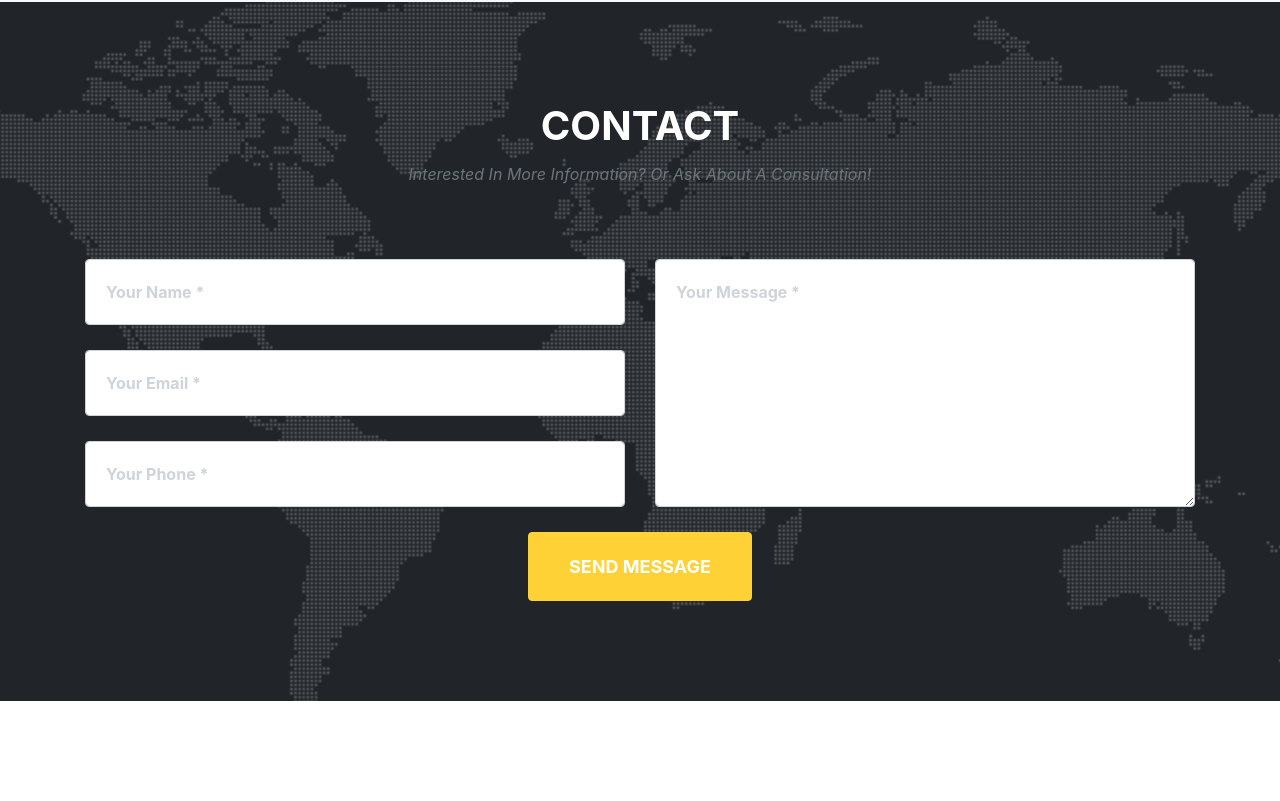
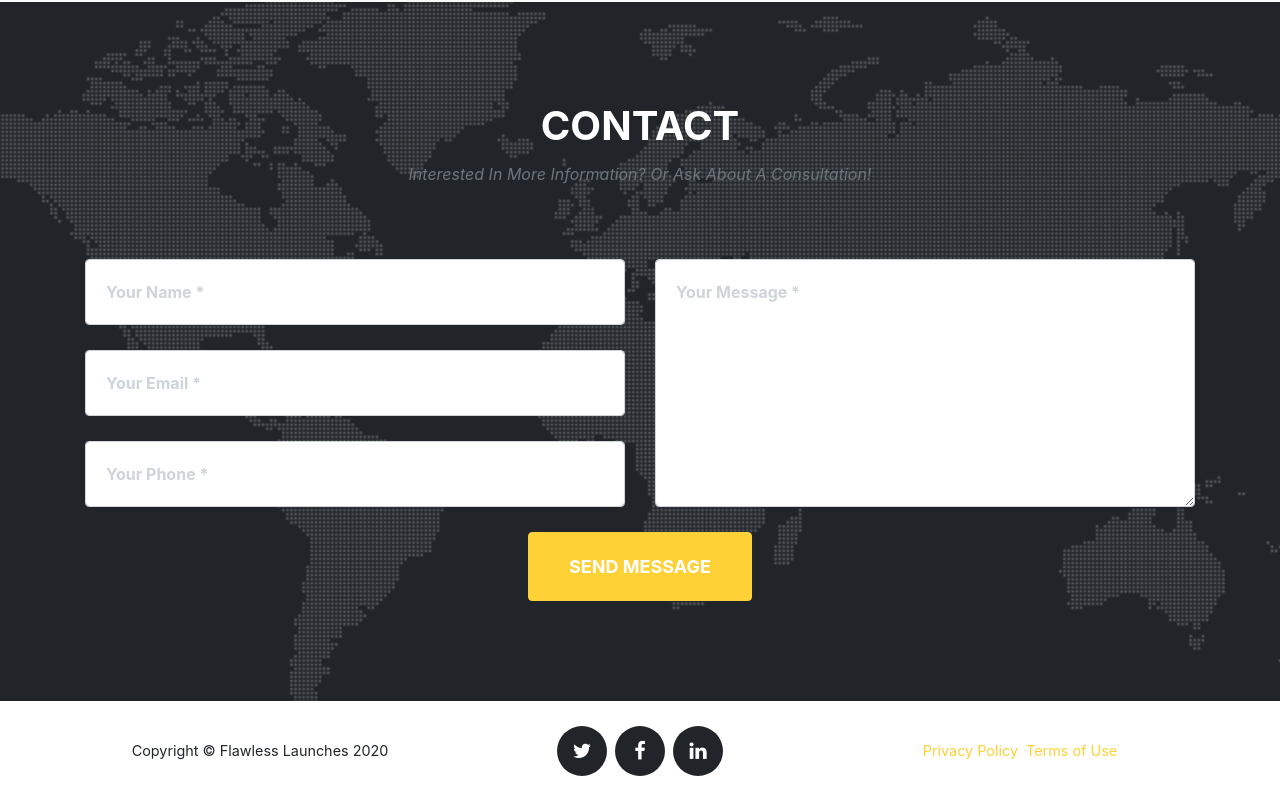
Before and after one commit to kmeersman624/flawlesslaunches, a React (Create React App) app: page / in a window 1280 px wide. Shown: the part 2461-3262 px from the top of the page. Before the commit the page ends 3162 px from the top, so only its background shows below. Built offline with nearby package versions, Linux system fonts and the light colour scheme.

Commit message:
added linkedin link on author section, added sixsigma image to assets

```diff
--- a/src/App.js
+++ b/src/App.js
@@ -2,7 +2,7 @@ import React from 'react';
 import './App.css';
 import EM from '../src/assets/img/team/EM.png';
 import F1 from '../src/assets/img/team/1.jpg';
-import F2 from '../src/assets/img/team/2.jpg';
+import F2 from '../src/assets/img/team/SixSigma.png';
 import F3 from '../src/assets/img/team/3.jpg';
 
 
@@ -48,7 +48,7 @@ function App() {
                     </a>
                   </li>
                   <li className="list-inline-item">
-                    <a href="#something">
+                    <a href="https://www.linkedin.com/in/eric-maass-9304a3/">
                       <i className="fa fa-linkedin"></i>
                     </a>
                   </li>
@@ -170,6 +170,46 @@ function App() {
         </div>
       </section>
       {/* //END OF CONTACT FORM SECTION// */}
+      {/* //START OF FOOTER SECTION// */}
+      <footer className="footer">
+        <div className="container">
+          <div className="row align-items-center">
+            <div className="col-md-4">
+              <span className="copyright">Copyright &copy; Flawless Launches 2020</span>
+            </div>
+            <div className="col-md-4">
+              <ul className="list-inline social-buttons">
+                <li className="list-inline-item">
+                  <a href="#something">
+                    <i className="fa fa-twitter"></i>
+                  </a>
+                </li>
+                <li className="list-inline-item">
+                  <a href="#something">
+                    <i className="fa fa-facebook-f"></i>
+                  </a>
+                </li>
+                <li className="list-inline-item">
+                  <a href="#something">
+                    <i className="fa fa-linkedin"></i>
+                  </a>
+                </li>
+              </ul>
+            </div>
+            <div className="col-md-4">
+              <ul className="list-inline quicklinks">
+                <li className="list-inline-item">
+                  <a href="#something">Privacy Policy</a>
+                </li>
+                <li className="list-inline-item">
+                  <a href="#something">Terms of Use</a>
+                </li>
+              </ul>
+            </div>
+          </div>
+        </div>
+      </footer>
+      {/* //END OF FOOTER SECTION// */}
     </div>
   );
 }
```
Also changed, not shown: 1 other file (tests, documents, lock files or other folders).
